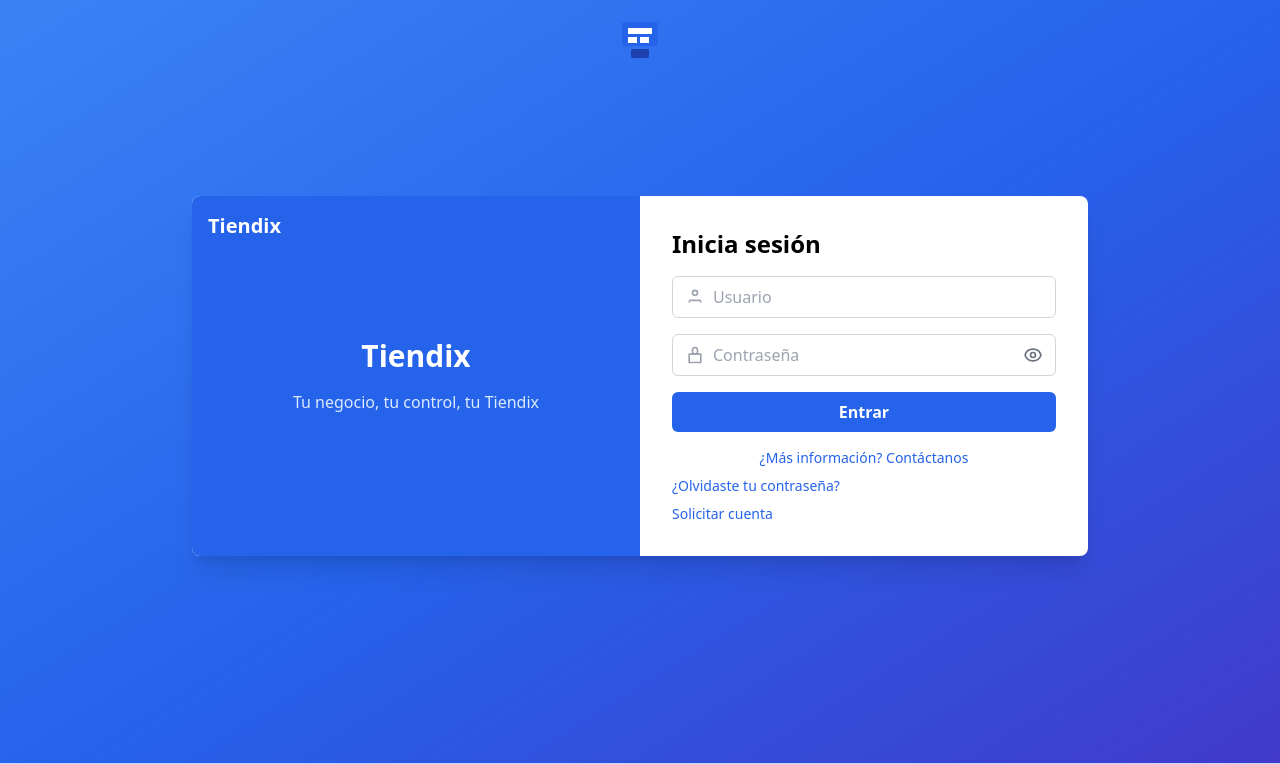
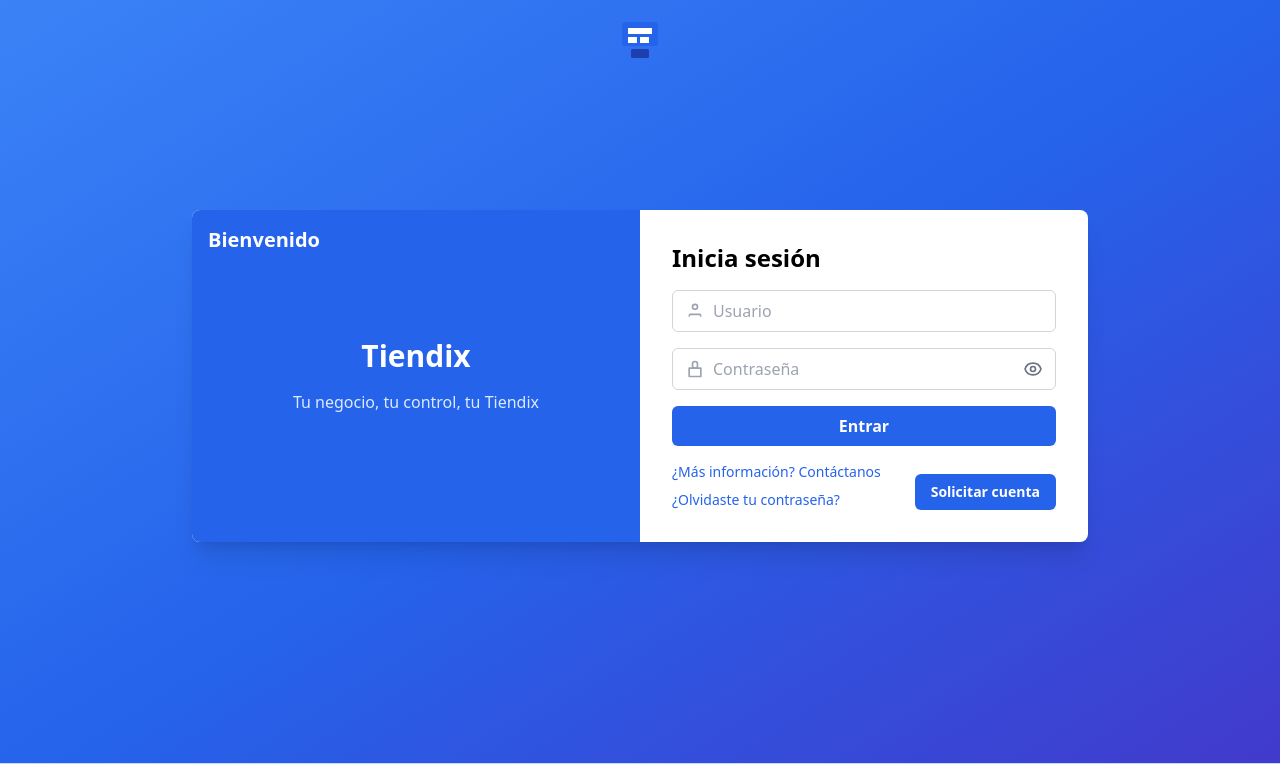
Before and after one commit to Buzzvitalize/tiendix, a Flask app: page /login in a window 1280 px wide. Shown: the top 764 px of the page. Run offline with Flask 3, Linux system fonts and the light colour scheme; some libraries are stand-ins or nearby versions.

Commit message:
Actualizar login: Bienvenido y botón Solicitar cuenta destacado

```diff
--- a/templates/login.html
+++ b/templates/login.html
@@ -17,7 +17,7 @@
         {% if company and company.logo %}
           <img src="{{ url_for('static', filename='uploads/' + company.logo) }}" alt="Logo" class="h-8">
         {% else %}
-          <span class="text-xl font-bold">Tiendix</span>
+          <span class="text-xl font-bold">Bienvenido</span>
         {% endif %}
       </div>
       <div class="text-center space-y-4">
@@ -56,10 +56,12 @@
           {% endif %}
         {% endwith %}
       </form>
-      <div class="mt-4 flex flex-col space-y-2">
-        <button id="info-btn" type="button" class="text-sm text-blue-600 hover:underline">¿Más información? Contáctanos</button>
-        <a href="{{ url_for('auth.reset_request') }}" class="text-sm text-blue-600 hover:underline">¿Olvidaste tu contraseña?</a>
-        <a href="{{ url_for('request_account') }}" class="text-sm text-blue-600 hover:underline">Solicitar cuenta</a>
+      <div class="mt-4 flex items-end justify-between gap-3">
+        <div class="flex flex-col space-y-2">
+          <button id="info-btn" type="button" class="text-sm text-blue-600 hover:underline text-left">¿Más información? Contáctanos</button>
+          <a href="{{ url_for('auth.reset_request') }}" class="text-sm text-blue-600 hover:underline">¿Olvidaste tu contraseña?</a>
+        </div>
+        <a href="{{ url_for('request_account') }}" class="btn-primary text-sm">Solicitar cuenta</a>
       </div>
     </div>
   </div>
```
